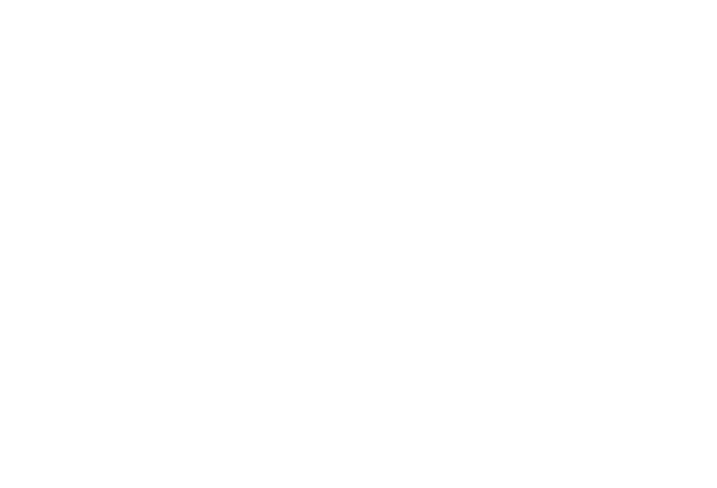
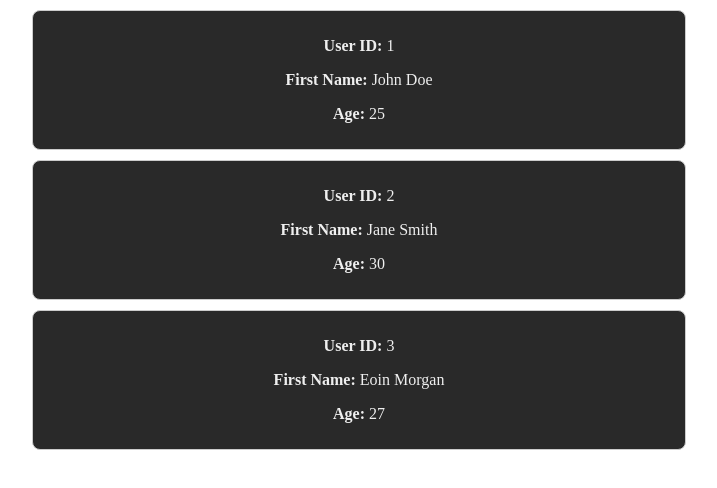
Before and after one commit to Tausifqureshi/React_Revision, a React (Vite) app: page / in a window 1280 px wide. Shown: the top 488 px of the page, without its empty margins (281-998 px from the left). Built offline with nearby package versions, Linux system fonts and the light colour scheme.

Commit message:
Form-File

```diff
--- a/src/practical/PracticalUse.jsx
+++ b/src/practical/PracticalUse.jsx
@@ -1,5 +1,5 @@
 import React, { useState } from "react";
-import User from "./User";
+import Users from "./Users";
 
 // Parctical use useState array of object render difrante difrante component data passes.
 
@@ -13,8 +13,8 @@ function PracticalUse() {
 
   return (
     <>
-      <User userDetaisl={users} />
-      {/* pura ke pura users hi pass kar diye is ko User-file me ham props ya destucturing kar ke data nikale ge */}
+      <Users userDetaisl={users} />
+      {/* pura ke pura users hi pass kar diye is ko Users-file me ham props ya destucturing kar ke data nikale ge */}
     </>
   );
 }
--- a/src/practical/User.jsx
+++ b/src/practical/User.jsx
@@ -1,7 +1,32 @@
 import React from "react";
-
-function User() {
-  return <></>;
+// Destructuring the userDetails object.
+function User({ id, name, age }) {
+  return (
+    <>
+      <div
+        style={{
+          margin: "10px auto",
+          padding: "10px",
+          border: "1px solid #ccc",
+          borderRadius: "8px",
+          width: "50%",
+          textAlign: "center",
+          backgroundColor: "#292929",
+          color: "#efefef",
+        }}
+      >
+        <p>
+          <strong>User ID:</strong> {id}
+        </p>
+        <p>
+          <strong>First Name:</strong> {name}
+        </p>
+        <p>
+          <strong>Age:</strong> {age}
+        </p>
+      </div>
+    </>
+  );
 }
 
 export default User;
--- /dev/null
+++ b/src/practical/Users.jsx
@@ -0,0 +1,25 @@
+import React from "react";
+import User from "./User";
+
+function Users({ userDetaisl }) {
+  return (
+    <>
+      {userDetaisl.map((userValue) => {
+        {
+          /* return (
+          <div key={userValue.id}>
+            <p> userId: {userValue.id}</p>
+            <p> FirstName: {userValue.name}</p>
+            <p> userAge: {userValue.age}</p>
+          </div>
+        ); */
+        }
+
+        return <User key={userValue.id} {...userValue} />;
+        {/* sperade oprator use kar ke pura ke pura object hi pass kar sakte User-File me parameter Destructuring kar ke id name age nikal lega  */}
+      })}
+    </>
+  );
+}
+
+export default Users;
--- a/src/useState/StateExampleArray.jsx
+++ b/src/useState/StateExampleArray.jsx
@@ -1,83 +1,83 @@
-// import React, { useState } from "react";
+import React, { useState } from "react";
 
-// // useState me Array bhi store kare sakte hai referance type data.
+// useState me Array bhi store kare sakte hai referance type data.
 
-// function StateExampleArray() {
-//   const [fruits, setFruit] = useState(["Apple", "Mango", "Banana"]);
+function StateExampleArray() {
+  const [fruits, setFruit] = useState(["Apple", "Mango", "Banana"]);
 
-//   function fruitsAdding() {
-//     console.log("Add new Fruits");
-//     // setFruit([...fruits, "Add new fruits"]); //...old value bhi rehe gi is spreade oparetor se or new value ko add kar re hai "new value".
+  function fruitsAdding() {
+    console.log("Add new Fruits");
+    // setFruit([...fruits, "Add new fruits"]); //...old value bhi rehe gi is spreade oparetor se or new value ko add kar re hai "new value".
 
-//     // setFruit([...PreviousState => {
-//     //    PreviousState ,"Add new fruits"
-//     // }]);
+    // setFruit([...PreviousState => {
+    //    PreviousState ,"Add new fruits"
+    // }]);
 
-//     setFruit((previousState)=>{ //previousState ek callBcak function lera hai.
-//       return [...previousState, "Add new fruits"]
-//     })
-//   }
-//   return (
-//     <>
-//       <ul>
-//         {fruits.map((fruit, index) => {
-//           //'index' ko unique key ke liye use kar rahe hain duplicate value ati bhi hai tu error nhi aye ga ab console me.
-//           return <li key={index}>{fruit}</li>;
-//         })}
-//       </ul>
-//       <button onClick={fruitsAdding}>Add-Fruits</button>
-//     </>
-//   );
-// }
+    setFruit((previousState)=>{ //previousState ek callBcak function lera hai.
+      return [...previousState, "Add new fruits"]
+    })
+  }
+  return (
+    <>
+      <ul>
+        {fruits.map((fruit, index) => {
+          //'index' ko unique key ke liye use kar rahe hain duplicate value ati bhi hai tu error nhi aye ga ab console me.
+          return <li key={index}>{fruit}</li>;
+        })}
+      </ul>
+      <button onClick={fruitsAdding}>Add-Fruits</button>
+    </>
+  );
+}
 
-// export default StateExampleArray;
+export default StateExampleArray;
 
 
 
 
 
 // Real case Example hai ye.
-import React , {useState} from 'react'
+// import React , {useState} from 'react'
 
-function StateExampleArray() {
-  // Initial state: array of user objects
-   const [users, setUsers] = useState([
-    { id: 1, name: 'John Doe', age: 25 },
-    { id: 2, name: 'Jane Smith', age: 30 },
-    { id: 3, name: 'Eoin Morgan', age: 27 }
-  ]);
+// function StateExampleArray() {
+//   // Initial state: array of user objects
+//    const [users, setUsers] = useState([
+//     { id: 1, name: 'John Doe', age: 25 },
+//     { id: 2, name: 'Jane Smith', age: 30 },
+//     { id: 3, name: 'Eoin Morgan', age: 27 }
+//   ]);
 
-  // Function to update a user's age
-  const updateAge = (id, newAge) => {
-    const updatedUsers = users.map(user =>
-      user.id === id ? { ...user, age: newAge } : user
-    );
-    setUsers(updatedUsers); // Update the array with modified user
-  };
+//   // Function to update a user's age
+//   const updateAge = (id, newAge) => {
+//     const updatedUsers = users.map(user =>
+//       user.id === id ? { ...user, age: newAge } : user
+//     );
+//     setUsers(updatedUsers); // Update the array with modified user
+//   };
 
-  // Function to remove a user
-  const removeUser = (id) => {
-    const filteredUsers = users.filter(user => user.id !== id);
-    console.log(filteredUsers)
-    setUsers(filteredUsers); // Remove the user from the array
-  };
-  return (
-    <>
-       <h2>User List</h2>
-      <ul>
-        {users.map(user => (
-          <li key={user.id}>
-            {user.name} - Age: {user.age}
-            <button onClick={() => updateAge(user.id, user.age + 1)}>Increase Age</button>
-            <button onClick={() => removeUser(user.id)}>Remove</button>
-          </li>
-        ))}
-      </ul>
+//   // Function to remove a user
+//   const removeUser = (id) => {
+//     const filteredUsers = users.filter(user => user.id !== id);
+//     console.log(filteredUsers)
+//     setUsers(filteredUsers); // Remove the user from the array
+//   };
+//   return (
+//     <>
+//        <h2>User List</h2>
+//       <ul>
+//         {users.map(user => (
+//           <li key={user.id}>
+//             {user.name} - Age: {user.age}
+//             <button onClick={() => updateAge(user.id, user.age + 1)}>Increase Age</button>
+//             <button onClick={() => removeUser(user.id)}>Remove</button>
+//           </li>
+//         ))}
+//       </ul>
 
 
 
-    </>
-  )
-}
+//     </>
+//   )
+// }
 
-export default StateExampleArray
+// export default StateExampleArray
--- a/src/useState/StateExampleObject.jsx
+++ b/src/useState/StateExampleObject.jsx
@@ -21,6 +21,7 @@ function StateExampleObject() {
        };
     });
   }
+
   return (
     <>
       <p> FirstName : {person.firstName} </p>
```
Also changed, not shown: src/props-file/UsePro.jsx (line endings or trailing spaces), src/render-list/UserList.jsx (line endings or trailing spaces).
